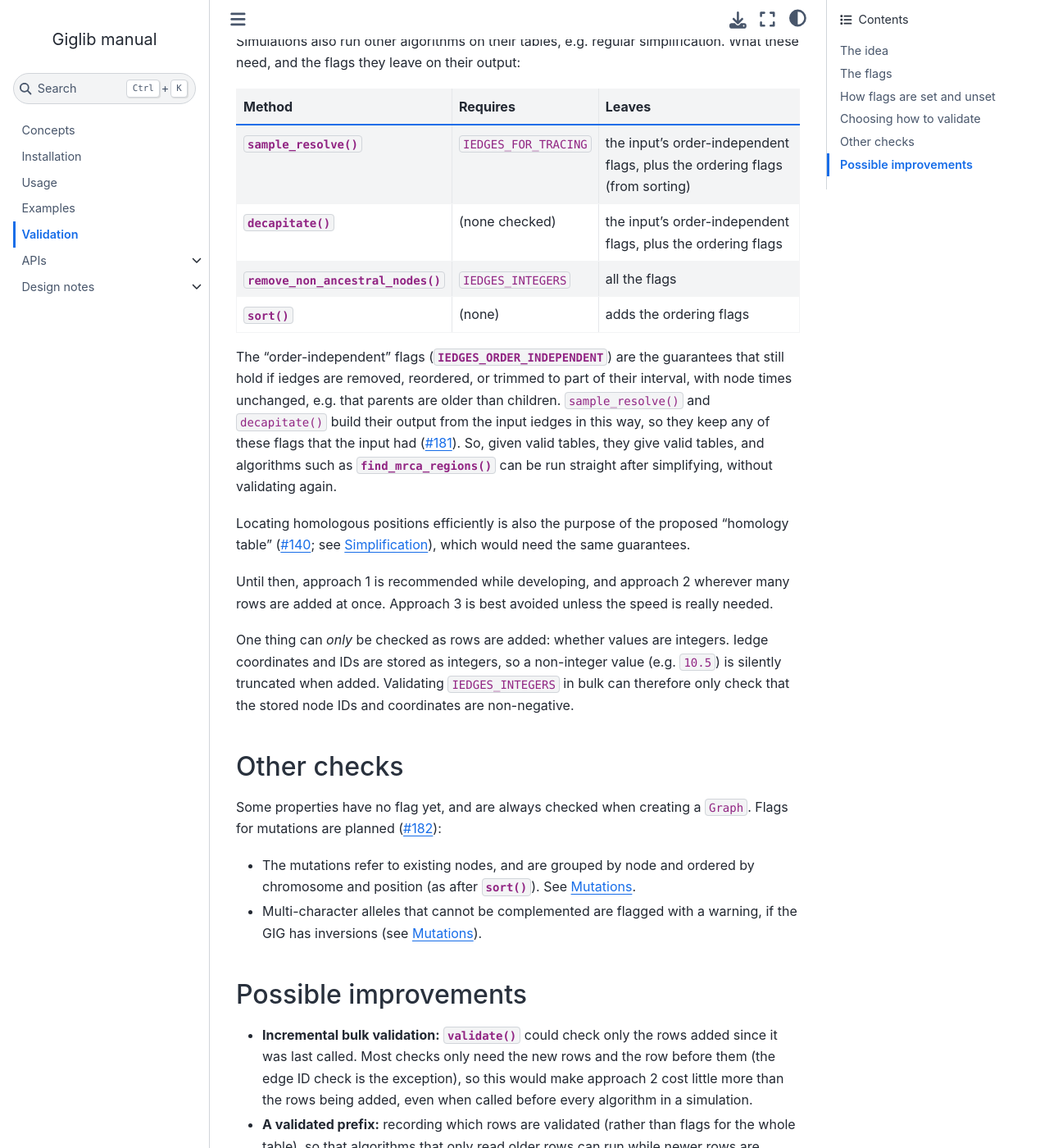
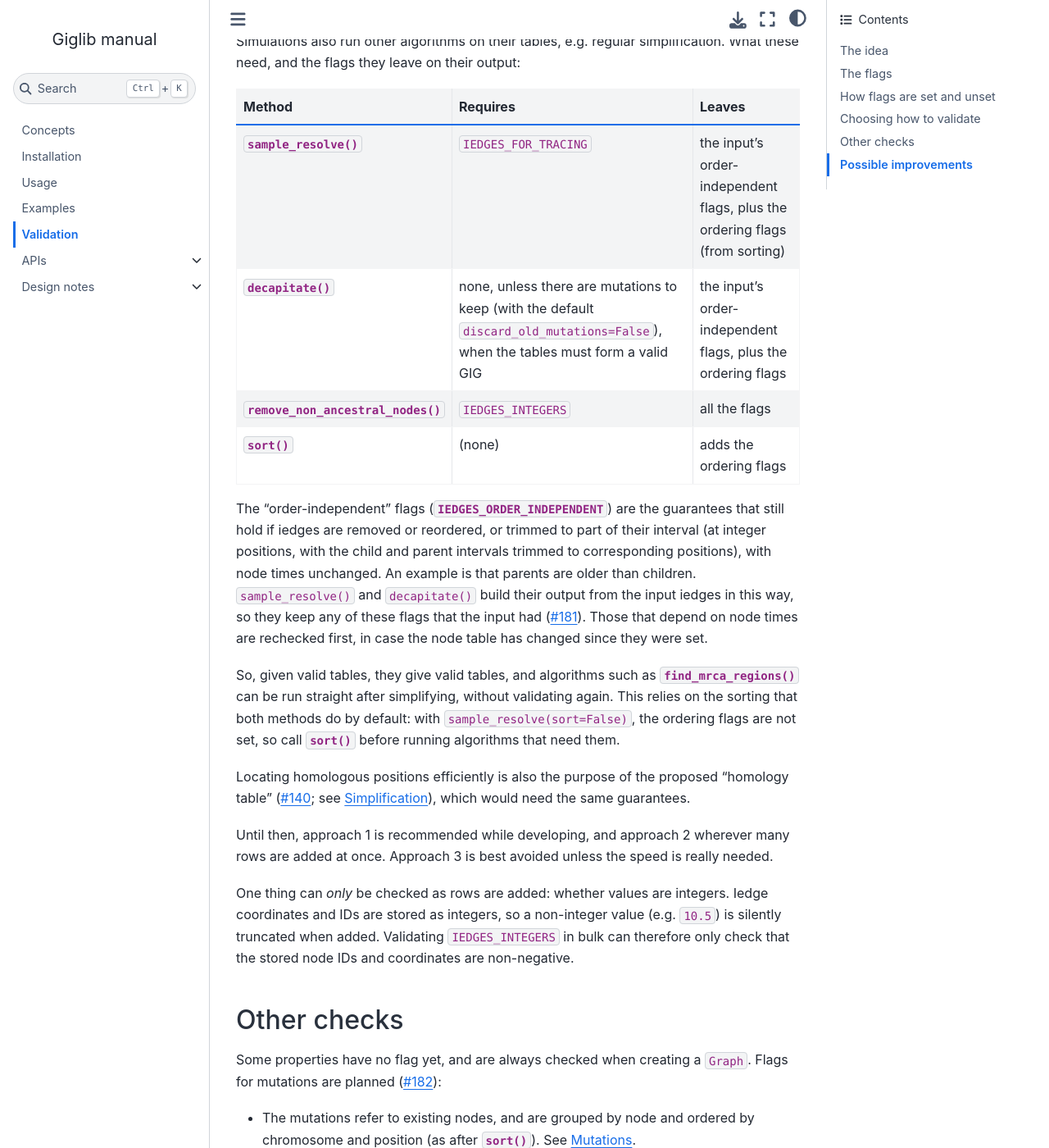
Before and after one commit to hyanwong/giglib, a Jupyter Book: the page built from docs/validation.md, in a window 1280 px wide and 1400 px high, scrolled down 5905 px. Shown: the whole window at 82% size. Built offline with Jupyter Book 1.0.4 settings and Sphinx 7.4.7 and the Sphinx Book theme 1.1.4, drawn with Linux system fonts in a browser that asks for light colours.

Commit message:
Address review: recheck node-time flags, and qualify the docs
- Before keeping the order-independent flags, sample_resolve() and
  decapitate() recheck those that depend on node times, so a stale flag
  (after the node table changed) raises an error rather than being kept.
- Qualify which trims keep the flags (integer positions, with child and
  parent intervals trimmed to corresponding positions).
- Note that tracing straight after sample_resolve() relies on its default
  sorting, and that decapitate() needs a valid GIG when it has mutations
  to keep.

Co-Authored-By: Claude Opus 5.5 <noreply@anthropic.com>

```diff
--- a/docs/validation.md
+++ b/docs/validation.md
@@ -229,17 +229,23 @@ need, and the flags they leave on their output:
 | Method | Requires | Leaves |
 |---|---|---|
 | {meth}`~giglib.Tables.sample_resolve` | `IEDGES_FOR_TRACING` | the input's order-independent flags, plus the ordering flags (from sorting) |
-| {meth}`~giglib.Tables.decapitate` | (none checked) | the input's order-independent flags, plus the ordering flags |
+| {meth}`~giglib.Tables.decapitate` | none, unless there are mutations to keep (with the default `discard_old_mutations=False`), when the tables must form a valid GIG | the input's order-independent flags, plus the ordering flags |
 | {meth}`~giglib.Tables.remove_non_ancestral_nodes` | `IEDGES_INTEGERS` | all the flags |
 | {meth}`~giglib.Tables.sort` | (none) | adds the ordering flags |
 
 The "order-independent" flags ({data}`~giglib.ValidFlags.IEDGES_ORDER_INDEPENDENT`) are the
-guarantees that still hold if iedges are removed, reordered, or trimmed to part of their interval,
-with node times unchanged, e.g. that parents are older than children. `sample_resolve()` and
-`decapitate()` build their output from the input iedges in this way, so they keep any of these
-flags that the input had ({issue}`181`). So, given valid tables, they give valid tables, and
-algorithms such as {meth}`~giglib.Tables.find_mrca_regions` can be run straight after simplifying,
-without validating again.
+guarantees that still hold if iedges are removed or reordered, or trimmed to part of their
+interval (at integer positions, with the child and parent intervals trimmed to corresponding
+positions), with node times unchanged. An example is that parents are older than children.
+`sample_resolve()` and `decapitate()` build their output from the input iedges in this way, so
+they keep any of these flags that the input had ({issue}`181`). Those that depend on node times
+are rechecked first, in case the node table has changed since they were set.
+
+So, given valid tables, they give valid tables, and algorithms such as
+{meth}`~giglib.Tables.find_mrca_regions` can be run straight after simplifying, without
+validating again. This relies on the sorting that both methods do by default: with
+`sample_resolve(sort=False)`, the ordering flags are not set, so call {meth}`~giglib.Tables.sort`
+before running algorithms that need them.
 
 Locating homologous positions efficiently is also the purpose of the proposed "homology table"
 ({issue}`140`; see {ref}`sec_design_simplification`), which would need the same guarantees.
```
Also changed, not shown: 3 other files.
